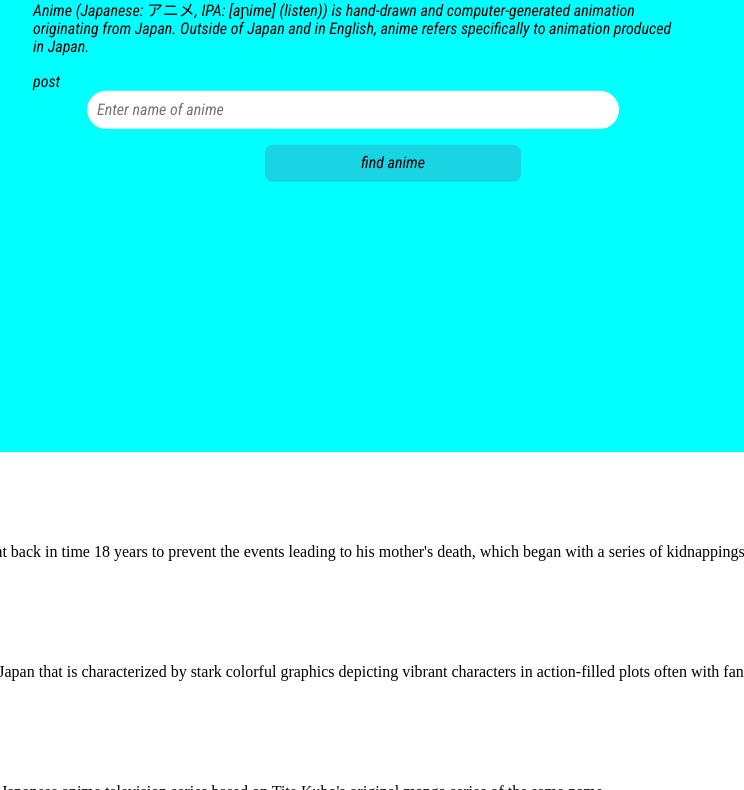
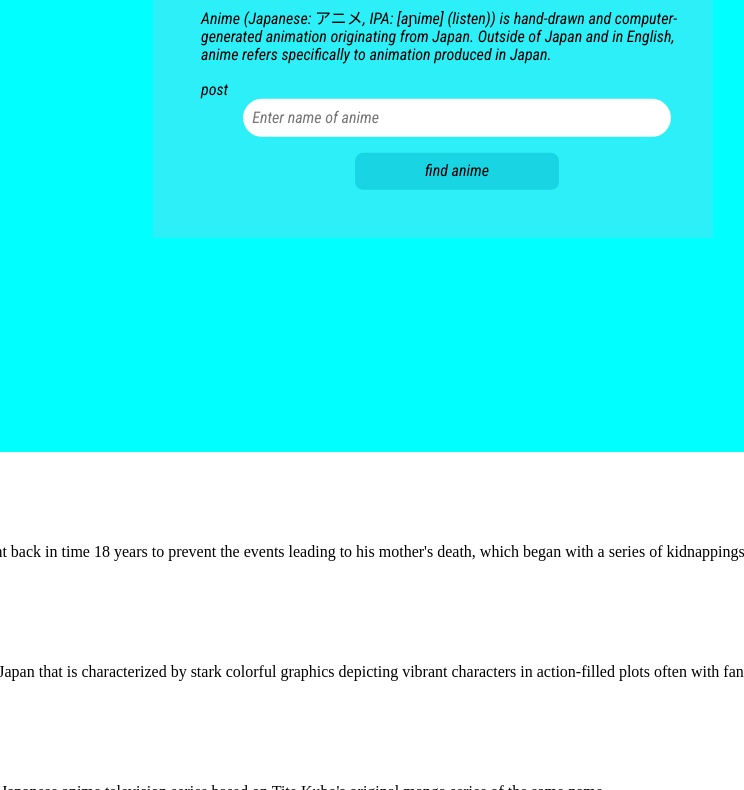
Before and after one commit to ABHINAV0307/TXON_1, a plain HTML site: page index.html in a window 1280 px wide. Shown: the part 348-1138 px from the top of the page, without its empty margins (287-1031 px from the left). Drawn offline with Linux system fonts and the light colour scheme.

Commit message:
Update style.css

```diff
--- a/style.css
+++ b/style.css
@@ -55,6 +55,15 @@ outline: none;
     margin-top: 1rem;
     border-radius: 0.5rem;
     border: none;
+outline: none;
+}
+.hero_wrapper {
+    border:2px;
+    background-color: rgba(89, 224, 239, 0.5);
+border-width: 10px;
+padding-top: 3rem;
+padding-left: 3rem;
+padding-bottom:3rem;
      margin-left: 5rem;
      display: inline-block;
      margin-bottom: 1rem;
```
